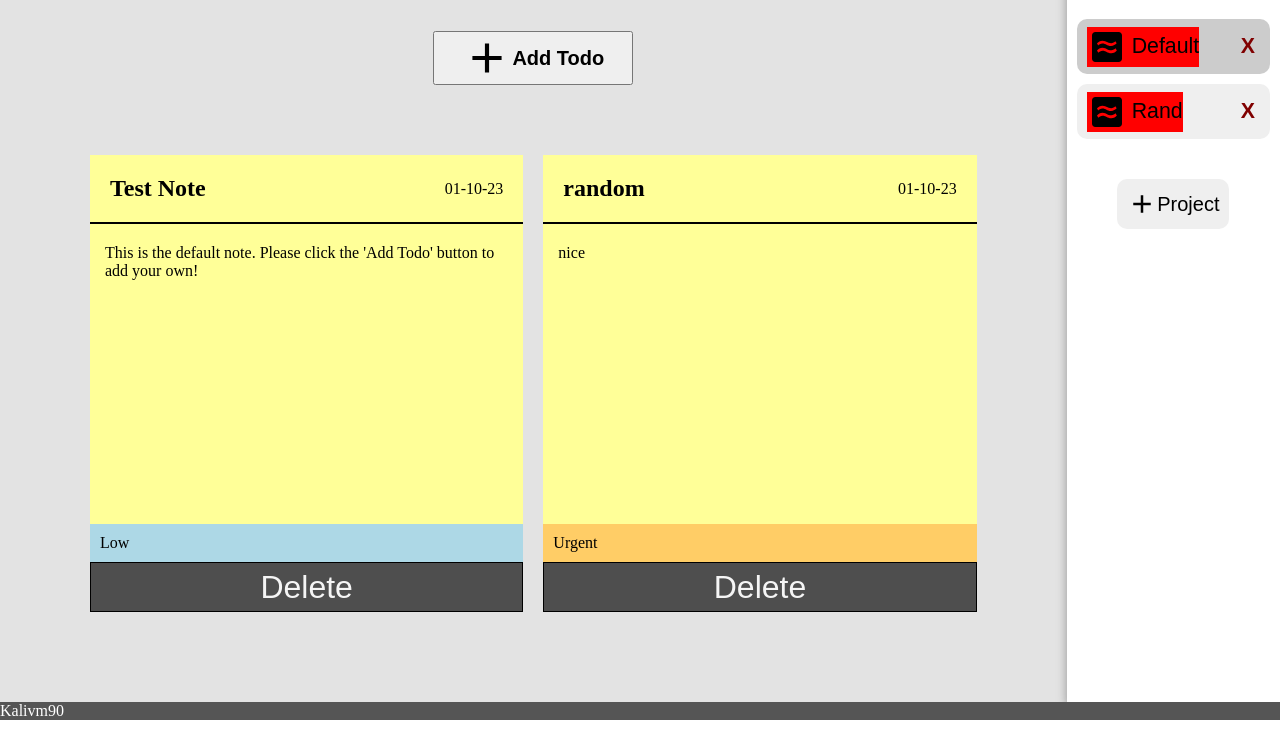
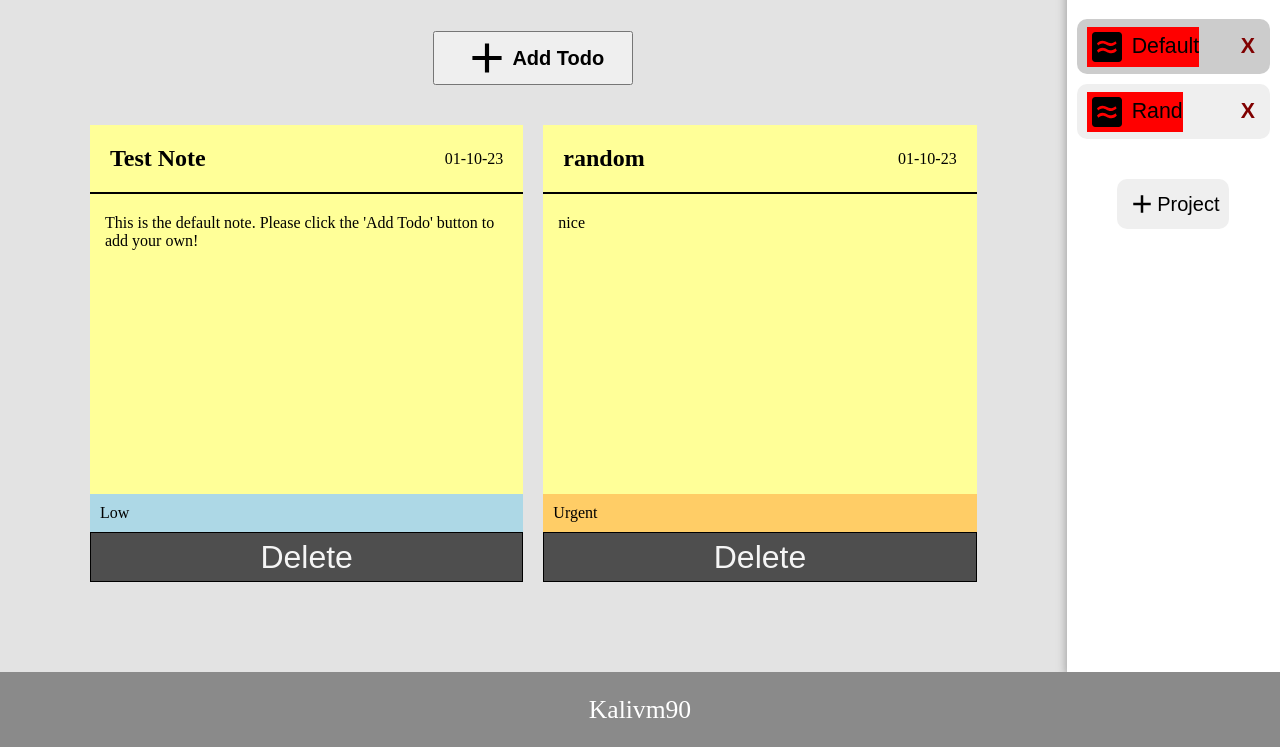
Before and after one commit to kalivm90/Todo-List, a website built with webpack: page src/template.html in a window 1280 px wide. Shown: the part 197-944 px from the top of the page. Before the commit the page ends 917 px from the top, so only its background shows below. Built offline with nearby package versions, Linux system fonts and the light colour scheme; a web font is replaced by a local one.

```diff
--- a/src/assets/style.css
+++ b/src/assets/style.css
@@ -350,7 +350,7 @@
     display: flex;
     flex-direction: column;
     align-items: center;
-    gap: 50px;
+    gap: 20px;
 }
 
 /* main add button */
@@ -533,8 +533,13 @@
 /* FOOTER */
 footer {
     grid-area: foot;
-    background-color: #555;
+    height: 75px;
+    background-color: rgb(138, 138, 138);
     color: white;
+    display: flex;
+    justify-content: center;
+    align-items: center;
+    font-size: 1.6em;
 }
 
 
```
Also changed, not shown: dist/main.js, src/modules/Projects.js (line endings or trailing spaces), src/modules/UI.js (line endings or trailing spaces).
